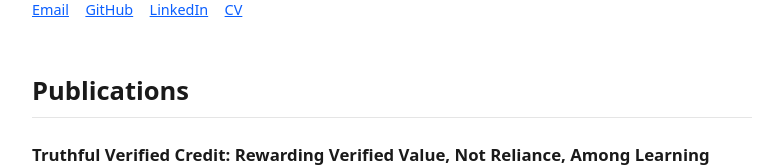
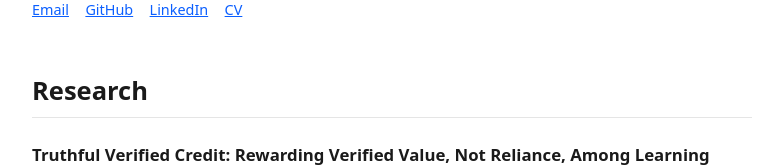
Before and after one commit to hiimnhan/hiimnhan.github.io, a plain HTML site: page index.html in a window 1280 px wide. Shown: the part 220-388 px from the top of the page, without its empty margins (248-1028 px from the left). Drawn offline with Linux system fonts and the light colour scheme.

Commit message:
Rename section 'Publications' to 'Research'

```diff
--- a/index.html
+++ b/index.html
@@ -37,7 +37,7 @@
     <a href="cv.pdf">CV</a>
   </p>
 
-  <h2>Publications</h2>
+  <h2>Research</h2>
   <div id="papers"></div>
 </main>
 
```
